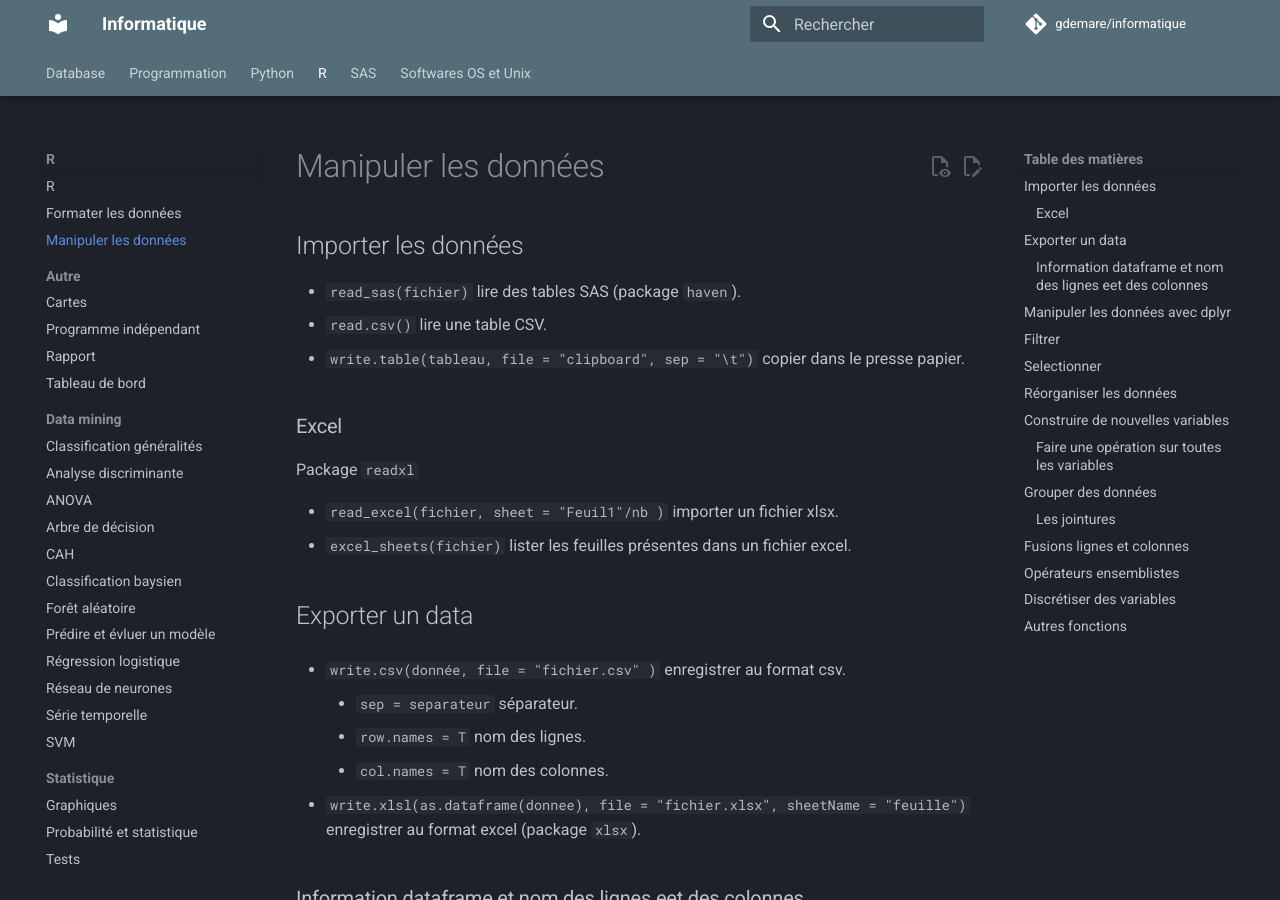
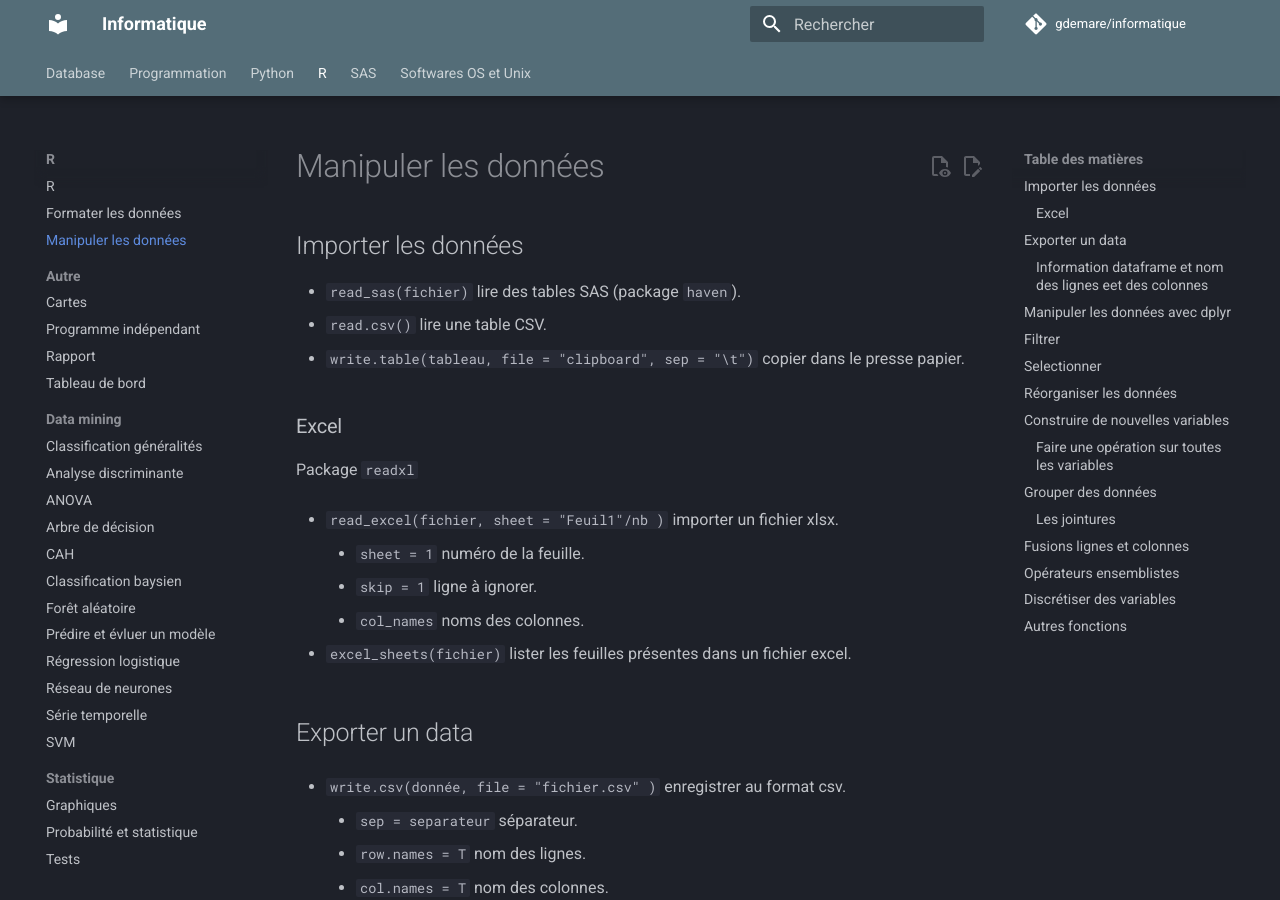
Before and after one commit to gdemare/Informatique, an MkDocs documentation site: the page built from docs/r/manipuler-donnees_r.md, in a window 1280 px wide and 900 px high. Built offline with MkDocs 1.6.1 and Material for MkDocs 9.7.7, drawn with Linux system fonts in a browser that asks for light colours; comment, search, counter and statistics services are not loaded.

Commit message:
Update manipuler-donnees_r.md

```diff
--- a/docs/r/manipuler-donnees_r.md
+++ b/docs/r/manipuler-donnees_r.md
@@ -10,6 +10,11 @@
 Package `readxl`
 
 * `read_excel(fichier, sheet = "Feuil1"/nb )` importer un fichier xlsx.
+
+ 	* `sheet = 1` numéro de la feuille.
+  	* `skip = 1` ligne à ignorer.
+  	* `col_names` noms des colonnes.
+
 * `excel_sheets(fichier)` lister les feuilles présentes dans un fichier excel.
 
 ## Exporter un data
```
